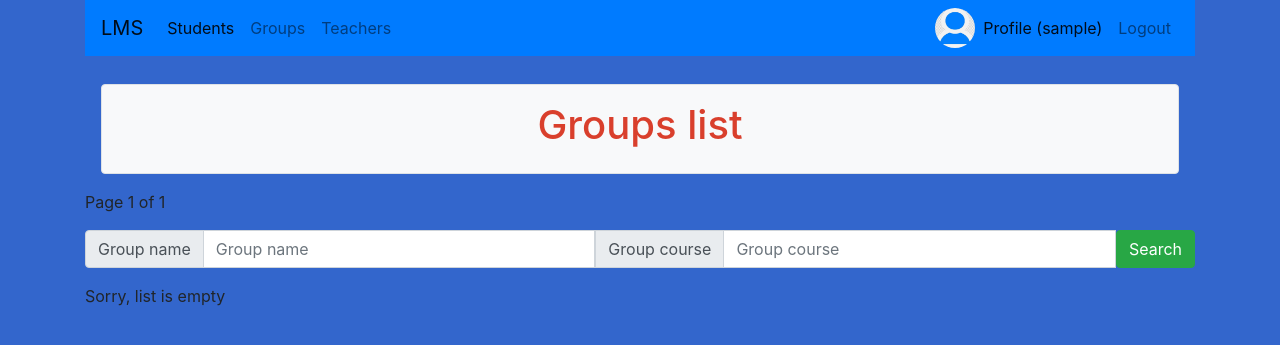
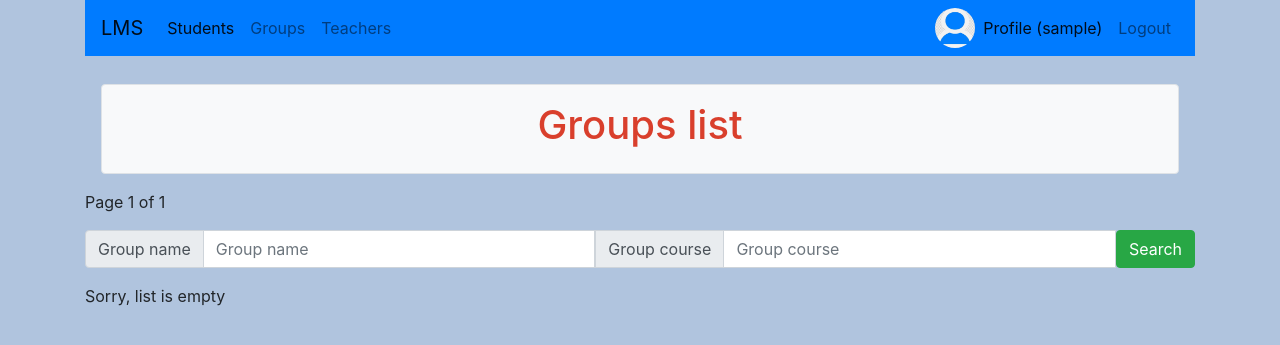
Before and after one commit to YuraSkakun/lms, a Django app: page /groups/ in a window 1280 px wide. Shown: the top 345 px of the page. Run offline with Django 3.2, Linux system fonts and the light colour scheme; the visitor is signed in with stand-in values (Sample User, id 1); data that the repository does not hold is empty; some libraries are stand-ins or nearby versions.

Commit message:
change color css

```diff
--- a/src/static/main/css/base_1.css
+++ b/src/static/main/css/base_1.css
@@ -30,5 +30,5 @@ h1 {
 }
 
 body{
-    background-color: #3366CC; /* Цвет фона веб-страницы */
+    background-color: #B0C4DE; /* Цвет фона веб-страницы */
 }
--- a/src/templates/base.html
+++ b/src/templates/base.html
@@ -14,7 +14,7 @@
     <link rel="stylesheet" href="https://stackpath.bootstrapcdn.com/bootstrap/4.5.0/css/bootstrap.min.css"
           integrity="sha384-9aIt2nRpC12Uk9gS9baDl411NQApFmC26EwAOH8WgZl5MYYxFfc+NcPb1dKGj7Sk"
           crossorigin="anonymous">
-    <link rel="stylesheet" type="text/css" href="{% static 'main/css/base.css' %}">
+    <link rel="stylesheet" type="text/css" href="{% static 'main/css/base_1.css' %}">
 <!--    <link rel="stylesheet" type="text/css" href="{% static 'user_account/css/base.css' %}">-->
 
 </head>
```
